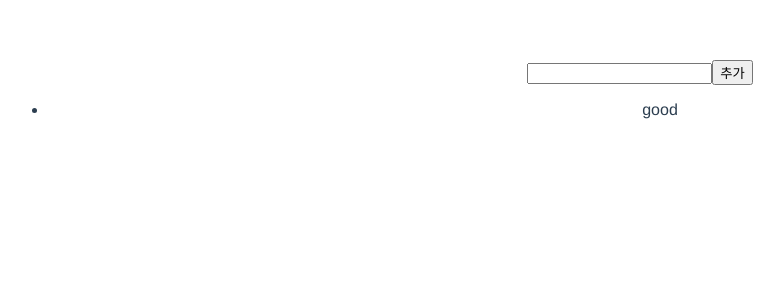
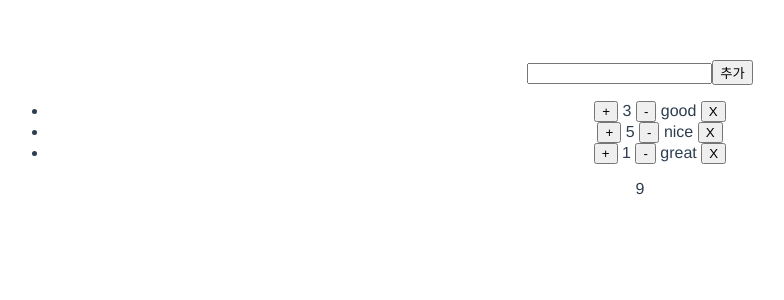
Before and after one commit to JEONGSSO/vue-cli-tdd, a Vue app: page / in a window 1280 px wide. Shown: the top 300 px of the page, without its empty margins (0-784 px from the left). Built offline with nearby package versions, Linux system fonts and the light colour scheme.

Commit message:
tdd todo list

```diff
--- a/src/App.vue
+++ b/src/App.vue
@@ -6,9 +6,16 @@
       <li
           v-for="(item, index) in todoList"
           :key="index">
+          <button class="increse" @click="addQuantity(index)">+</button>
+          {{item.quantity}}
+          <button class="decrese" @click="removeQuantity(index)">-</button>
           {{item.text}}
+          <button class="removeBtn" @click="removeItem(index)">X</button>
       </li>
     </ul>
+    <div class="totalCount">
+      {{totalCount}}
+    </div>
   </div>
 </template>
 
@@ -21,20 +28,33 @@ export default {
   data() {
     return {
       todoList: [
-        { text: 'good' },
+        { text: 'good', quantity: 3 },
+        { text: 'nice', quantity: 5 },
+        { text: 'great', quantity: 1 },
       ],
       txt: '',
+      countTotal: 0,
     };
   },
   methods: {
     addItem() {
-      if (!this.txt) {
-        return;
-      }
-      this.todoList.push(this.txt);
+      if (!this.txt) return;
+      this.todoList.push({ text: this.txt });
     },
-    removeItem() {
-      this.todoList.push(this.txt);
+    removeItem(index) {
+      this.todoList.splice(index, 1);
+    },
+    addQuantity(index) {
+      this.todoList[index].quantity += 1;
+    },
+    removeQuantity(index) {
+      this.todoList[index].quantity -= 1;
+    },
+  },
+  computed: {
+    totalCount() {
+      const total = this.todoList.reduce((acc, val) => acc + val.quantity, 0);
+      return total;
     },
   },
 };
```
Also changed, not shown: 1 other file (tests, documents, lock files or other folders).
